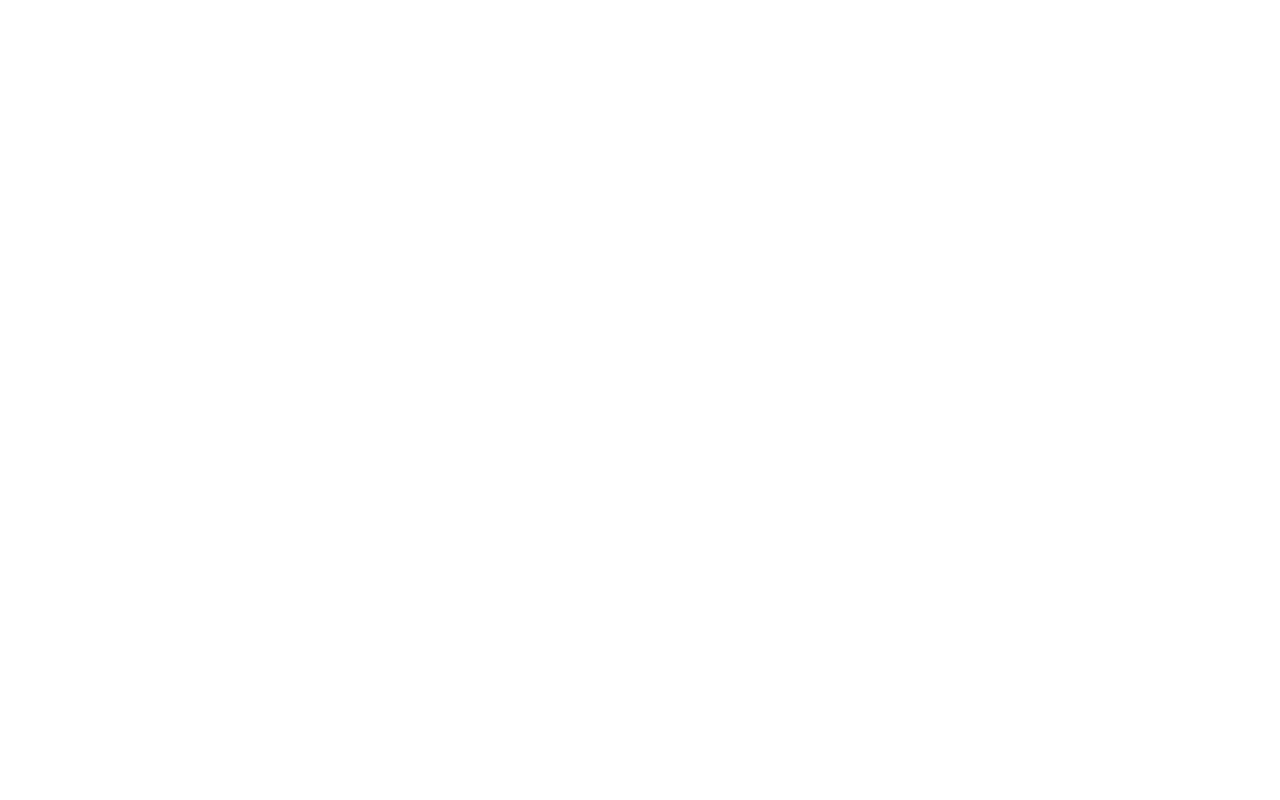
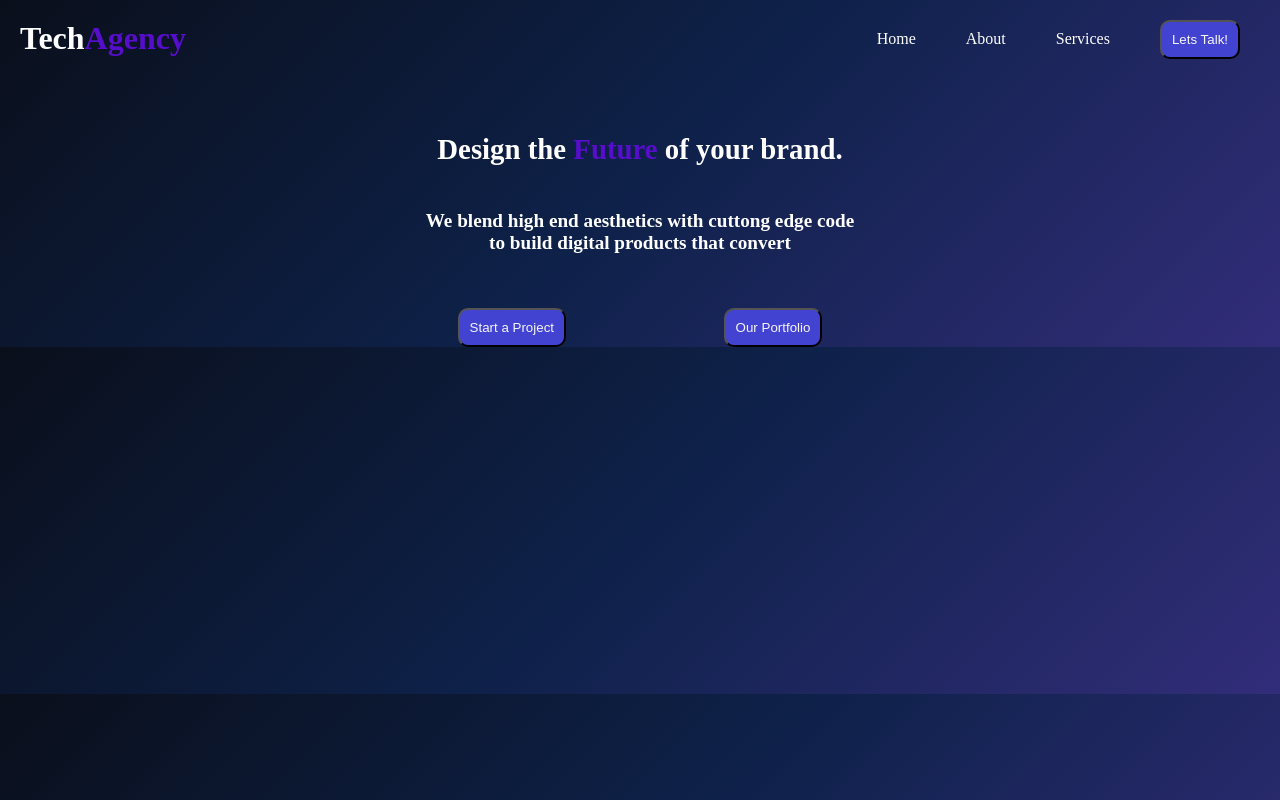
Before and after one commit to akshatszn/html-css, a plain HTML site: page project/p3/p3.html in a window 1280 px wide. Drawn offline with Linux system fonts and the light colour scheme.

Commit message:
p3 webpage halfway done

```diff
--- a/project/p3/p3.html
+++ b/project/p3/p3.html
@@ -3,9 +3,42 @@
 <head>
     <meta charset="UTF-8">
     <meta name="viewport" content="width=device-width, initial-scale=1.0">
-    <title>Document</title>
+    <title>Project3</title>
+    <link rel="stylesheet" href="p3style.css">
 </head>
 <body>
-
+    <div class="container">
+        <div class="logo">
+            <h1>Tech<span style="color: rgb(87, 14, 204);">Agency</span></h1>
+        </div>
+        <div class="nav">
+            <span style="padding-top: 10px;">
+                Home
+            </span>
+            <span style="padding-top: 10px;">
+                About
+            </span>
+            <span style="padding-top: 10px;">
+                Services
+            </span>
+            <button>
+                Lets Talk!
+            </button>
+        </div>
+    </div>
+    <br><br><br>
+    <section class="main">
+        <h1>Design the <span style="color: rgb(87, 14, 204);">Future</span> of your brand.</h1>
+        <br><br>
+        <h4>
+            <div>We blend high end aesthetics with cuttong edge code</div>
+            <div>to build digital products that convert</div>
+        </h4>
+    </section>
+    <br><br><br>
+    <section class="buttons">
+        <button class="clicks">Start a Project</button>
+        <button class="clicks">Our Portfolio</button>
+    </section>
 </body>
 </html>
--- a/project/p3/p3style.css
+++ b/project/p3/p3style.css
@@ -0,0 +1,48 @@
+*{
+    padding: 0px;
+    margin: 0px;
+}
+
+body{
+    background: linear-gradient(135deg, #0a0f1b, #0e2149, #322d7a);
+}
+
+.container{
+    display: flex;
+    justify-content: space-between;
+    color: white;
+    padding: 20px;
+}
+
+.nav{
+    display: flex;
+    justify-content: space-between;
+    gap: 50px;
+    padding-right: 20px;
+    padding-left: 20px;
+}
+
+button{
+    background-color: rgb(67, 67, 210);
+    color: whitesmoke;
+    border-radius: 10px;
+    padding: 10px;
+}
+button:hover{
+    background-color: rgb(11, 11, 210);
+    color: white;
+}
+
+.main{
+    color: white;
+    text-align: center;
+    font-size: larger;
+    font-family: 'Times New Roman', Times, serif;
+}
+
+.buttons{
+    display: flex;
+    justify-content: space-evenly;
+    padding-left: 300px;
+    padding-right: 300px;
+}
```
Also changed, not shown: project/p3/Screenshot (7).png (added), 1 other file.
